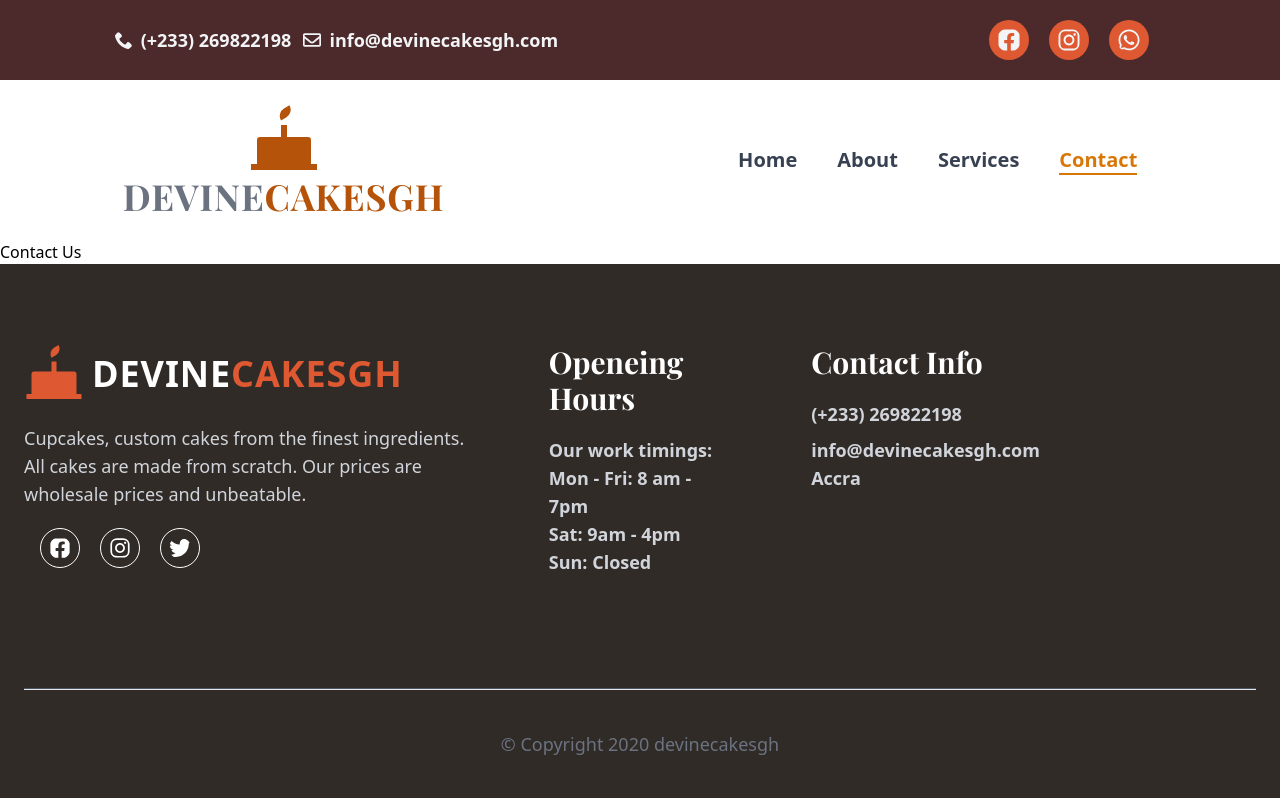
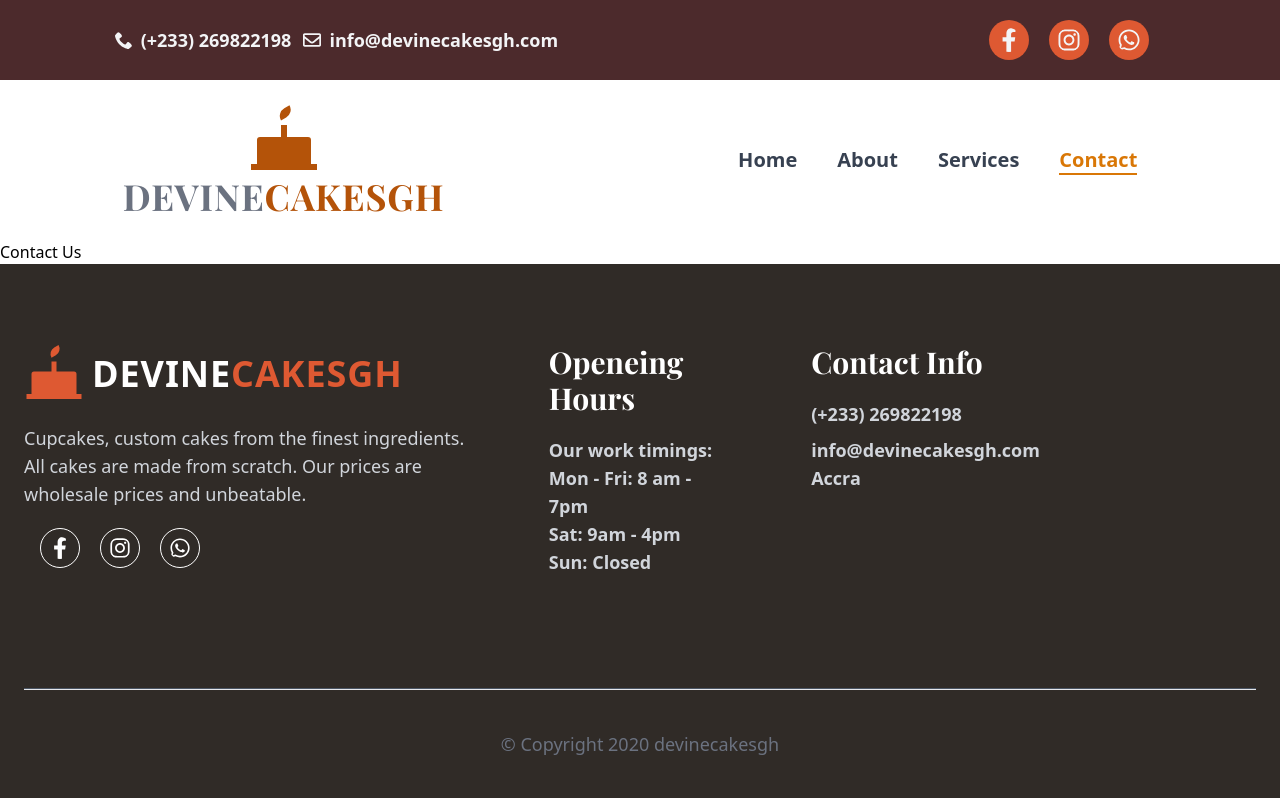
Before and after one commit to samuel-antwi/divine-cake, a Next.js app: page /contact in a window 1280 px wide. Built offline with nearby package versions, Linux system fonts and the light colour scheme; a web font is replaced by a local one.

Commit message:
added products page

```diff
--- a/components/Footer.jsx
+++ b/components/Footer.jsx
@@ -6,8 +6,9 @@ import { GrMailOption } from 'react-icons/gr';
 import {
   FaFacebookSquare,
   FaInstagram,
-  FaTwitter,
+  FaWhatsapp,
   FaRegEnvelope,
+  FaFacebookF,
 } from 'react-icons/fa';
 import { ImPhone } from 'react-icons/im';
 import { BsChevronUp } from 'react-icons/bs';
@@ -51,15 +52,21 @@ const Footer = () => {
             </p>
             <div className=' flex items-center px-4'>
               <div>
-                <a href='/'>
-                  <FaFacebookSquare
+                <a
+                  href='https://www.facebook.com/search/top?q=devinecakesgh'
+                  target='_blank'
+                  rel='noreferrer noopener'>
+                  <FaFacebookF
                     className='w-10 h-10 border-white border   rounded-full p-2 transition duration-300 ease-in-out transform hover:-translate-y-1 hover:scale-105 '
                     size={20}
                   />
                 </a>
               </div>
               <div className='mx-5'>
-                <a href='/'>
+                <a
+                  href='https://www.instagram.com/devinecakesgh/'
+                  target='_blank'
+                  rel='noreferrer noopener'>
                   <FaInstagram
                     className='w-10 h-10  border border-white  rounded-full p-2 transition duration-300 ease-in-out transform hover:-translate-y-1 hover:scale-105'
                     size={20}
@@ -67,8 +74,11 @@ const Footer = () => {
                 </a>
               </div>
               <div>
-                <a href='/'>
-                  <FaTwitter
+                <a
+                  href='https://wa.me/233269822198'
+                  target='_blank'
+                  rel='noreferrer noopener'>
+                  <FaWhatsapp
                     className='w-10 h-10   border-white border   rounded-full p-2 transition duration-300 ease-in-out transform hover:-translate-y-1 hover:scale-105'
                     size={20}
                   />
--- a/components/TopNavbar.jsx
+++ b/components/TopNavbar.jsx
@@ -6,6 +6,7 @@ import {
   FaTwitter,
   FaRegEnvelope,
   FaWhatsapp,
+  FaFacebookF,
 } from 'react-icons/fa';
 import styled from 'styled-components';
 import ReactTooltip from 'react-tooltip';
@@ -29,7 +30,7 @@ const TopNavbar = () => {
             </div>
             <div className='flex items-center'>
               <FaRegEnvelope className='mr-2' />
-              <a className='font-bold' href='mailto: divinecake@gmail.com'>
+              <a className='font-bold' href='mailto: info@devinecakeshg.com'>
                 info@devinecakesgh.com
               </a>
             </div>
@@ -53,7 +54,7 @@ export const SocialMediaIcons = () => {
             href='https://www.facebook.com/search/top?q=devinecakesgh'
             target='_blank'
             rel='noreferrer noopener'>
-            <FaFacebookSquare className='xs:w-10 xs:h-10 w-8 h-8 social__links  rounded-full p-2 transition duration-300 ease-in-out transform hover:-translate-y-1 hover:scale-105 ' />
+            <FaFacebookF className='xs:w-10 xs:h-10 w-8 h-8 social__links  rounded-full p-2 transition duration-300 ease-in-out transform hover:-translate-y-1 hover:scale-105 ' />
           </a>
         </div>
         <div className='mx-5'>
--- a/pages/index.jsx
+++ b/pages/index.jsx
@@ -31,9 +31,11 @@ export default function Home({ products, testimonies }) {
                 are made from scratch. Our prices are wholesale prices and
                 unbeatable. Get in touch with us to place your order now.
               </p>
-              <button className='md:text-2xl font-bold hero__btn md:py-4 px-8 py-2 rounded-full hover:bg-yellow-900'>
-                View Our Cakes
-              </button>
+              <Link href='/products'>
+                <a className='md:text-2xl font-bold hero__btn md:py-4 px-8 py-2 rounded-full hover:bg-yellow-900'>
+                  View Our Cakes
+                </a>
+              </Link>
             </div>
           </div>
         </div>
--- a/pages/products.jsx
+++ b/pages/products.jsx
@@ -1,10 +1,11 @@
+import Layout from 'components/Layout';
 import React from 'react';
 
 const Products = () => {
   return (
-    <div>
+    <Layout>
       <h2>This is products section</h2>
-    </div>
+    </Layout>
   );
 };
 
```
